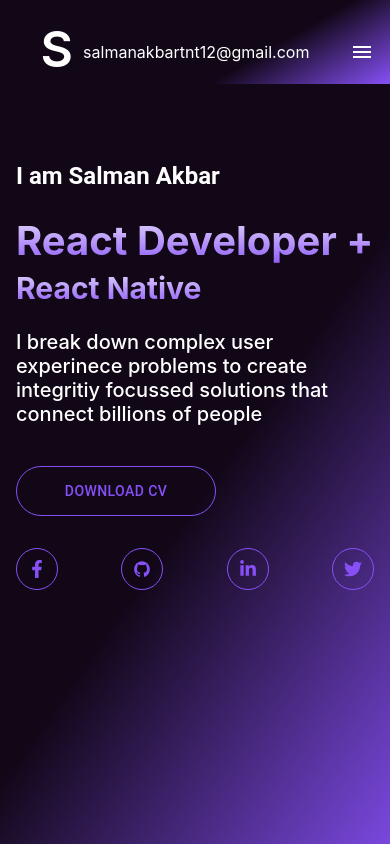
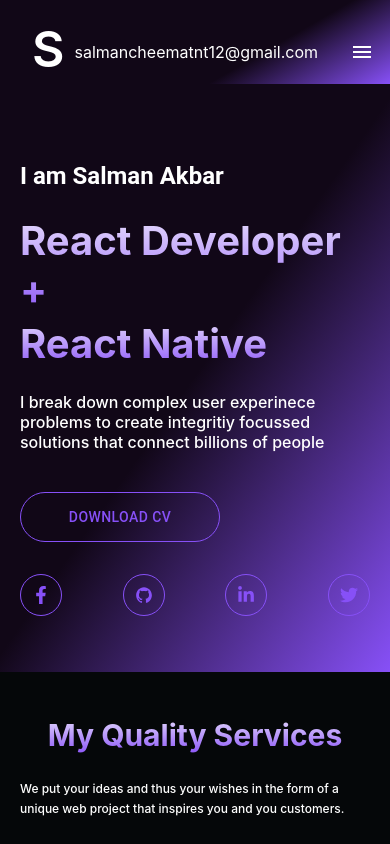
Before and after one commit to salmancheema05/portfolio, a React (Create React App) app: page / in a window 390 px wide. Shown: the top 844 px of the page. Built offline with nearby package versions, Linux system fonts and the light colour scheme.

Commit message:
responsive

```diff
--- a/public/index.html
+++ b/public/index.html
@@ -24,7 +24,7 @@
       work correctly both with client-side routing and a non-root public URL.
       Learn how to configure a non-root public URL by running `npm run build`.
     -->
-    <title>React App</title>
+    <title>Salman Akbar</title>
   </head>
   <body>
     <noscript>You need to enable JavaScript to run this app.</noscript>
--- a/src/components/box.jsx
+++ b/src/components/box.jsx
@@ -6,8 +6,8 @@
   return (
     <Box
       sx={{
-        pl: isExtraSmallScreen ? 2 : isSmallScreen ? 2 : 10,
-        pr: isExtraSmallScreen ? 2 : isSmallScreen ? 2 : 10,
+        pl: isExtraSmallScreen ? 2.5 : isSmallScreen ? 5 : 10,
+        pr: isExtraSmallScreen ? 2.5 : isSmallScreen ? 5 : 10,
       }}
     >
       {children}
--- a/src/components/paragraph.jsx
+++ b/src/components/paragraph.jsx
@@ -7,7 +7,6 @@
     <Typography
       variant="p"
       color="white"
-      fontSize={20}
       fontWeight={500}
       sx={{
         fontSize: isSmallScreen ? 14 : isExtraSmallScreen ? 12 : 20,
--- a/src/sections/header.jsx
+++ b/src/sections/header.jsx
@@ -25,7 +25,6 @@
       sx={{
         background: "linear-gradient(125deg, #110717 50%,#8750f7 )",
         mt: 10,
-        height: "100vh",
       }}
       id="home"
     >
@@ -43,7 +42,7 @@
                   tag="h1"
                   styles={{
                     fontSize: isSmallScreen
-                      ? 50
+                      ? 80
                       : isExtraSmallScreen
                       ? 40
                       : isMediumScreen
@@ -57,9 +56,9 @@
                   tag="h1"
                   styles={{
                     fontSize: isSmallScreen
-                      ? 50
+                      ? 80
                       : isExtraSmallScreen
-                      ? 30
+                      ? 40
                       : isMediumScreen
                       ? 40
                       : 50,
@@ -70,7 +69,9 @@
               </Box>
               <Box mt={3}>
                 <DefaultParagraph
-                  style={{ fontSize: isExtraSmallScreen ? 20 : null }}
+                  style={{
+                    fontSize: isExtraSmallScreen ? 16 : 20,
+                  }}
                 >
                   I break down complex user experinece problems to create
                   integritiy focussed solutions that connect billions of people
@@ -142,6 +143,7 @@
                   transform: "rotate(20deg)",
                   transition: "transform 0.3s",
                   borderColor: "#110717",
+                  mb: 4,
 
                   "&:hover": {
                     transform: "rotate(0deg)", // Rotate the Box by 45 degrees on hover
--- a/src/sections/navbar.jsx
+++ b/src/sections/navbar.jsx
@@ -58,7 +58,7 @@
               marginTop: 20,
             }}
           >
-            salmanakbartnt12@gmail.com
+            salmancheematnt12@gmail.com
           </p>
         </Box>
         <Box>
@@ -130,6 +130,7 @@
           <li
             style={{
               borderBottom: selectedMenu == "home" ? "1px solid white" : null,
+              width: isSmallScreen ? 43 : isExtraSmallScreen ? 43 : null,
             }}
             onClick={() => handleScroll("home")}
           >
@@ -147,6 +148,7 @@
           <li
             style={{
               borderBottom: selectedMenu == "skills" ? "1px solid white" : null,
+              width: isSmallScreen ? 36 : isExtraSmallScreen ? 36 : null,
             }}
             onClick={() => handleScroll("skills")}
           >
@@ -155,6 +157,7 @@
           <li
             style={{
               borderBottom: selectedMenu == "work" ? "1px solid white" : null,
+              width: isSmallScreen ? 40 : isExtraSmallScreen ? 40 : null,
             }}
             onClick={() => handleScroll("work")}
           >
--- a/src/sections/projects.jsx
+++ b/src/sections/projects.jsx
@@ -31,15 +31,13 @@
               <Box
                 bgcolor="#140c1c"
                 width="100%"
-                height={300}
                 borderRadius={5}
                 sx={{
                   position: "relative",
                   overflow: "hidden",
                   "&:hover": {
                     "&  .overlay": {
-                      // Selects sibling elements with class overlay
-                      bottom: 0, // Moves the overlay to the bottom
+                      bottom: 0,
                     },
                   },
                 }}
@@ -87,7 +85,6 @@
               <Box
                 bgcolor="#140c1c"
                 width="100%"
-                height={300}
                 borderRadius={5}
                 sx={{
                   position: "relative",
--- a/src/sections/skills.jsx
+++ b/src/sections/skills.jsx
@@ -11,7 +11,7 @@
     <Box bgcolor="#050709" pb={20} id="skills">
       <DefaultBox>
         <Grid container spacing={5}>
-          <Grid item xs={12} sm={6} md={12} lg={12} xl={12}>
+          <Grid item xs={12} sm={12} md={12} lg={12} xl={12}>
             <DefaultHeading tag="h3" textposition="center">
               My Skills
             </DefaultHeading>
```
